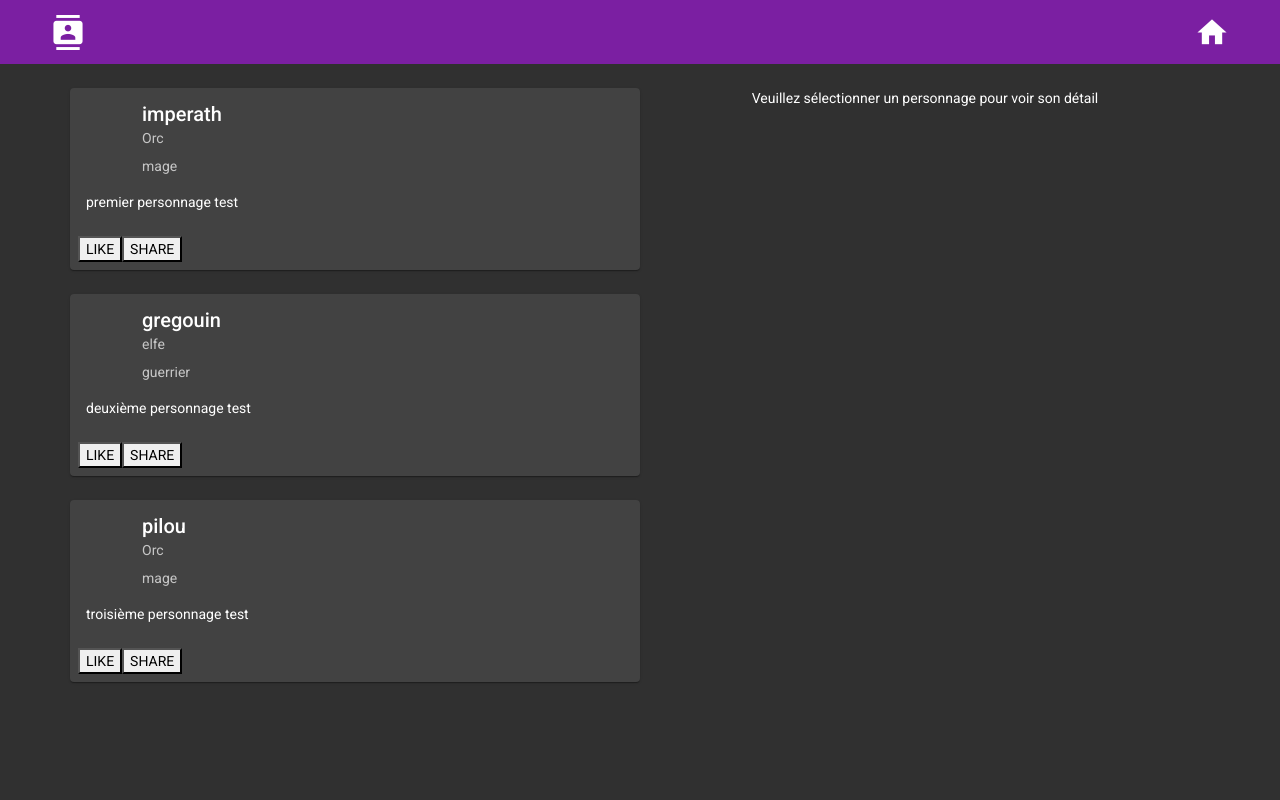
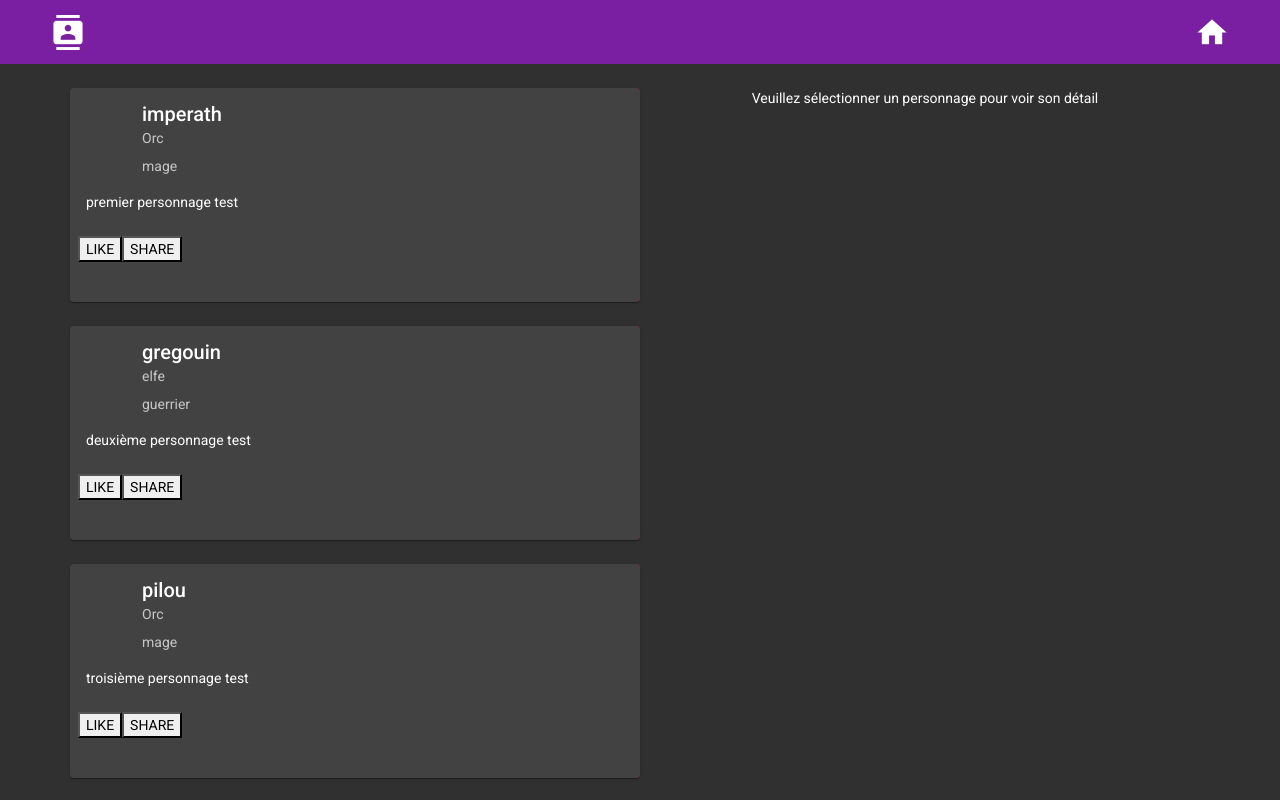
Before and after one commit to yoannbelin/charGenerator, an Angular app: page /characters in a window 1280 px wide. Built offline with nearby package versions, Linux system fonts and the light colour scheme.

Commit message:
WIP: ajout de l'animation d'apparition de l'onglet suppression

```diff
--- a/src/app/character/card/card.component.css
+++ b/src/app/character/card/card.component.css
@@ -0,0 +1,10 @@
+.delete-onglet{
+  position: absolute;
+  width: 50px;
+  height: 100%;
+  top: 0;
+  right: 1px;
+  background-color: red;
+  border-radius: 4px;
+  z-index: -1;
+}
--- a/src/app/character/card/card.component.html
+++ b/src/app/character/card/card.component.html
@@ -15,4 +15,5 @@
     <button mat-button>LIKE</button>
     <button mat-button>SHARE</button>
   </mat-card-actions>
+  <div [@test]="isHover ? 'hover' : 'notHover'" class="delete-onglet"></div>
 </mat-card>
--- a/src/app/character/card/card.component.ts
+++ b/src/app/character/card/card.component.ts
@@ -1,5 +1,5 @@
 import { Component, OnInit, Output, Input, EventEmitter } from '@angular/core';
-import { animate, style, transition, trigger, state } from '@angular/animations';
+import { animate, style, transition, trigger, state, query, animateChild } from '@angular/animations';
 import { Character } from 'src/app/character';
 
 @Component({
@@ -10,13 +10,18 @@ import { Character } from 'src/app/character';
     trigger('hoverNothover', [
       state('hover', style({ left: '-50px' })),
       state('notHover', style({ left: 0 })),
-      transition('notHover => hover', [
+      transition('notHover <=> hover', [
+        animate('0.2s'),
+        query('@test', animateChild()),
+      ])
+    ]),
+    trigger('test', [
+      state('hover', style({ right: '-51px' })),
+      state('notHover', style({ right: 0 })),
+      transition("notHover <=> hover", [
         animate('0.2s')
-      ]),
-      transition('hover => notHover', [
-        animate('0.2s')
-      ]),
-    ]),
+      ])
+    ])
   ],
 })
 export class CardComponent implements OnInit {
```
